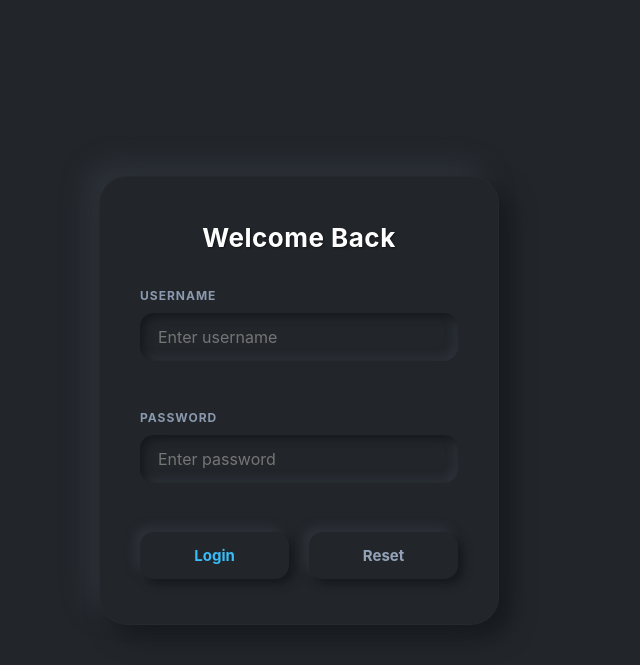
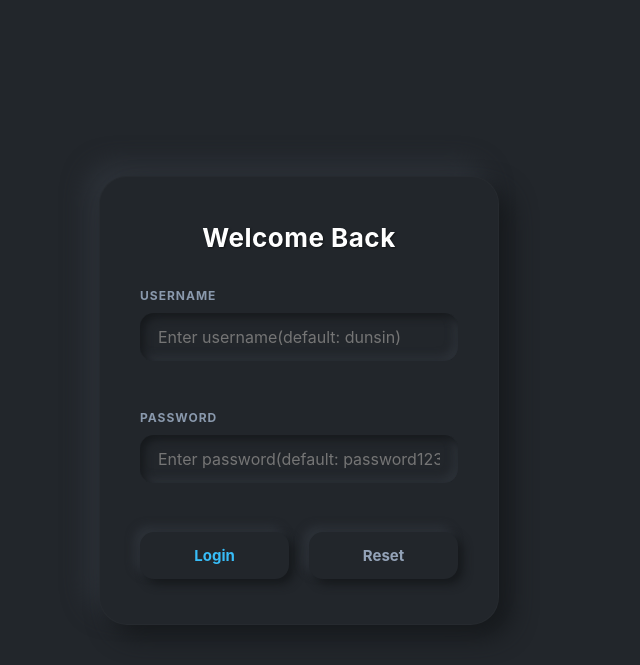
Before and after one commit to D-spencer/CSC426, a Flask app: page / in a window 1280 px wide. Shown: the top 665 px of the page, without its empty margins (341-981 px from the left). Run offline with Flask 3, Linux system fonts and the light colour scheme.

Commit message:
Update index.html

```diff
--- a/web_based_login/templates/index.html
+++ b/web_based_login/templates/index.html
@@ -12,13 +12,13 @@
         <form id="loginForm">
             <div class="input-group">
                 <label for="username">Username</label>
-                <input type="text" id="username" name="username" placeholder="Enter username">
+                <input type="text" id="username" name="username" placeholder="Enter username(default: dunsin)">
                 <small class="error-msg" id="usernameError"></small>
             </div>
 
             <div class="input-group">
                 <label for="password">Password</label>
-                <input type="password" id="password" name="password" placeholder="Enter password">
+                <input type="password" id="password" name="password" placeholder="Enter password(default: password123)">
                 <small class="error-msg" id="passwordError"></small>
             </div>
 
```
